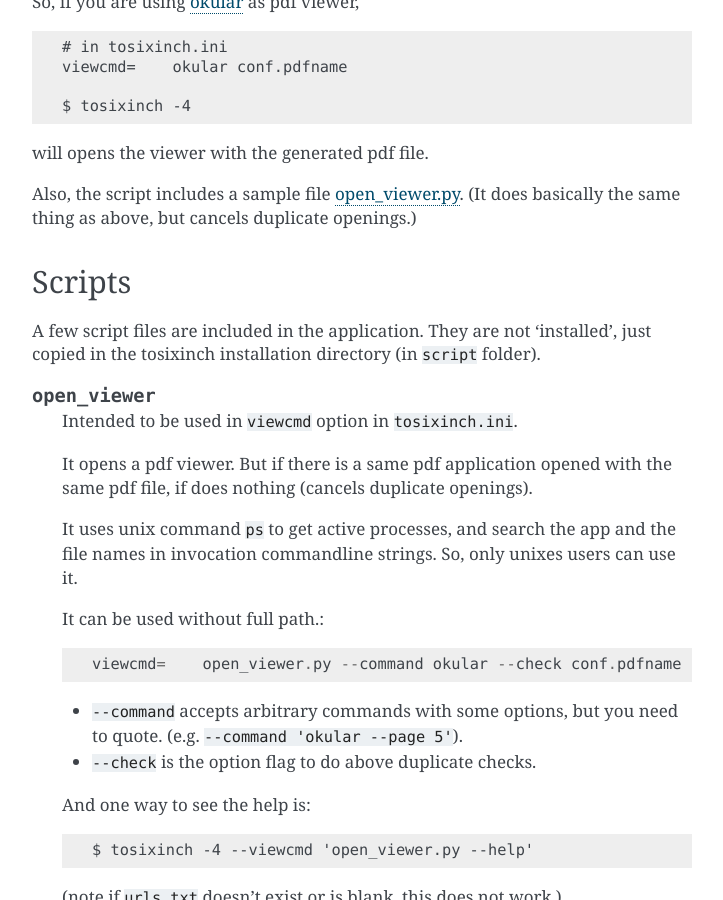
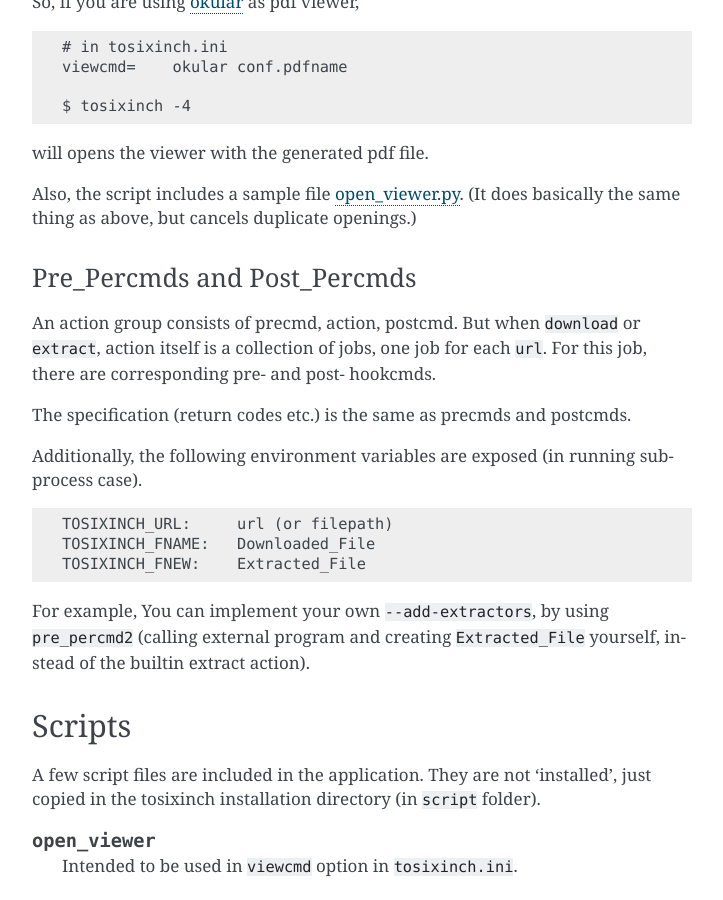
Before and after one commit to openandclose/tosixinch, a Sphinx documentation site: the page built from docs/topics.rst, in a window 1280 px wide and 900 px high, scrolled down 8918 px. Shown: the whole window, without its empty margins (388-1111 px from the left). Built offline with Sphinx 7.4.7, drawn with Linux system fonts in a browser that asks for light colours; some of the changed text lies outside the part shown.

Commit message:
Document add pre_percmds and post_percmds section

```diff
--- a/CHANGELOG.rst
+++ b/CHANGELOG.rst
@@ -43,6 +43,8 @@ Important changes (that users especially need to know) are marked by '**[!]**.'
 * Add multi commands feature for hookcmds.
 
 * Add add_extractors option (now only for man).
+
+* Add per-cmd hooks (pre_percmds and post_percmds).
 
 **Remove:**
 
--- a/docs/topics.rst
+++ b/docs/topics.rst
@@ -489,6 +489,31 @@ Also, the script includes a sample file `open_viewer.py <topics.html#script-open
 but cancels duplicate openings.)
 
 
+Pre_Percmds and Post_Percmds
+^^^^^^^^^^^^^^^^^^^^^^^^^^^^
+
+An action group consists of precmd, action, postcmd.
+But when ``download`` or ``extract``,
+action itself is a collection of jobs, one job for each ``url``.
+For this job, there are corresponding pre- and post- hookcmds.
+
+The specification (return codes etc.) is the same as precmds and postcmds.
+
+Additionally, the following environment variables are exposed
+(in running subprocess case).
+
+.. code-block:: none
+
+    TOSIXINCH_URL:     url (or filepath)
+    TOSIXINCH_FNAME:   Downloaded_File
+    TOSIXINCH_FNEW:    Extracted_File
+
+For example, You can implement your own ``--add-extractors``,
+by using ``pre_percmd2``
+(calling external program and creating ``Extracted_File`` yourself,
+instead of the builtin extract action).
+
+
 Scripts
 -------
 
```
Also changed, not shown: docs/options.rst (+29 -2 lines).
